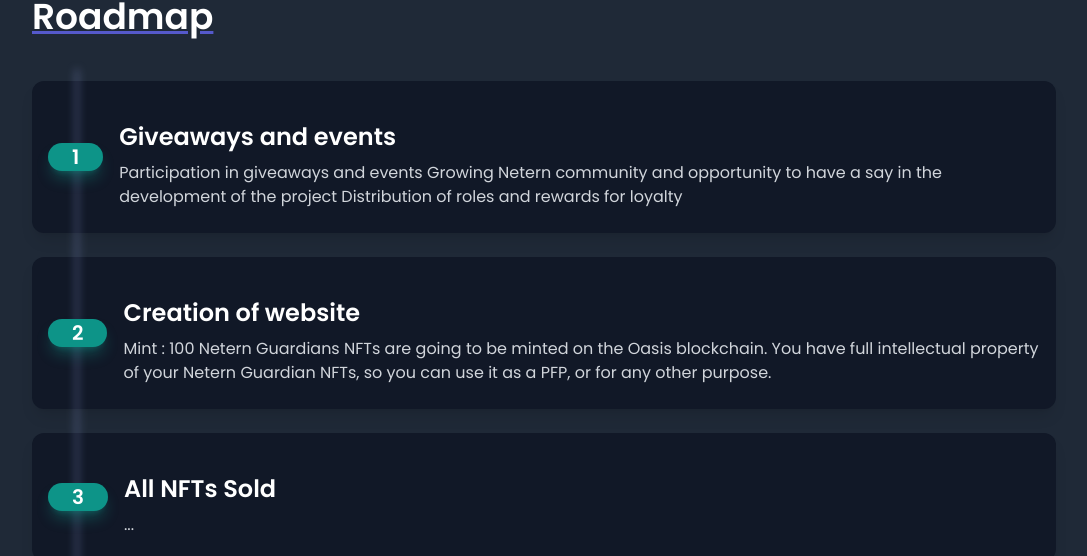
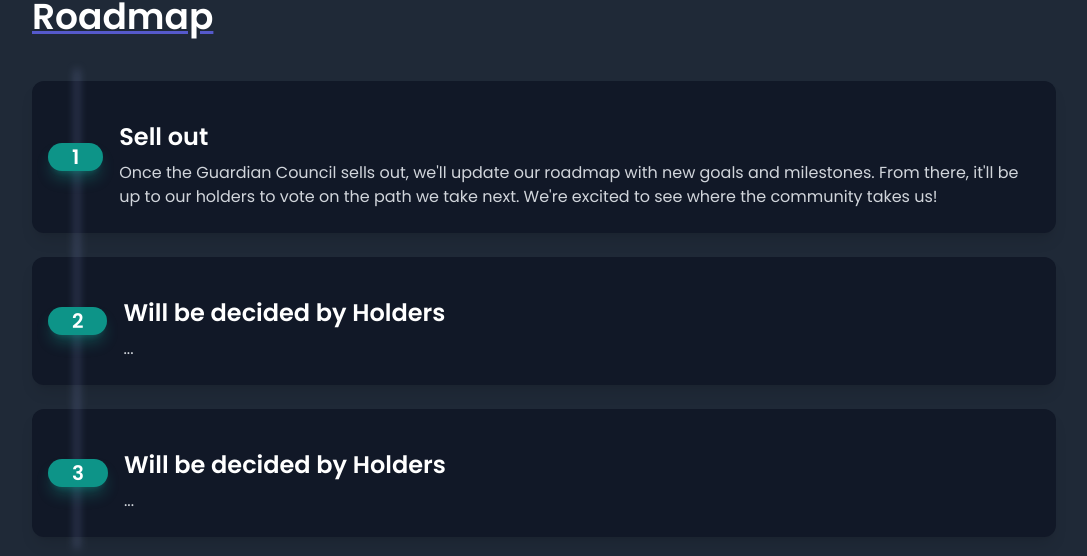
Before and after one commit to neternnft/netern, a Next.js app: page / in a window 1280 px wide. Shown: the part 1979-2535 px from the top of the page, without its empty margins (96-1183 px from the left). Built offline with nearby package versions, Linux system fonts and the light colour scheme; what tailwindcss-hero-patterns would draw is missing.

Commit message:
Update constants.js

```diff
--- a/constants/constants.js
+++ b/constants/constants.js
@@ -145,24 +145,23 @@
 export const roadmapSteps = [
   {
     position: "1",
-    title: "Giveaways and events",
+    title: "Sell out",
     description: `
-      Participation in giveaways and events
-      Growing Netern community and opportunity to have a say in the development of the project
-      Distribution of roles and rewards for loyalty
+    Once the Guardian Council sells out, we'll update our roadmap with new goals and milestones.
+    From there, it'll be up to our holders to vote on the path we take next.
+    We're excited to see where the community takes us!
     `,
   },
   {
     position: "2",
-    title: " Creation of website",
+    title: "Will be decided by Holders",
     description: `
-      Mint : 100 Netern Guardians NFTs are going to be minted on the Oasis blockchain.
-      You have full intellectual property of your Netern Guardian NFTs, so you can use it as a PFP, or for any other purpose.
+      ...
     `,
   },
   {
     position: "3",
-    title: "All NFTs Sold",
+    title: "Will be decided by Holders",
     description: `
       ...
     `,
```
